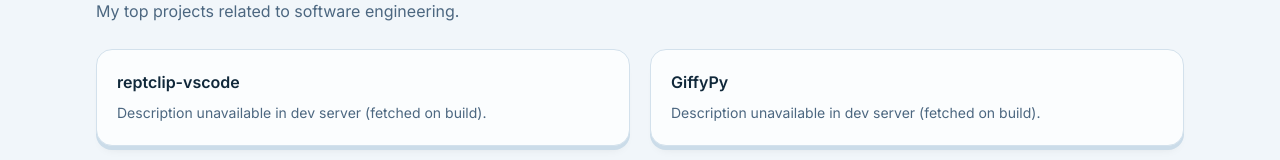
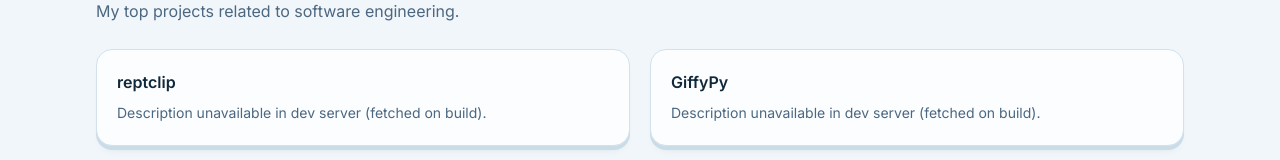
Before and after one commit to effessdev/effessdev.github.io, a Next.js app: page / in a window 1280 px wide. Shown: the part 722-882 px from the top of the page. Built offline with nearby package versions, Linux system fonts and the light colour scheme; a web font is replaced by a local one.

Commit message:
update reptclip repo name

```diff
--- a/src/app/page.tsx
+++ b/src/app/page.tsx
@@ -19,7 +19,7 @@ const categories = await loadHome([
   {
     name: "Software Engineering",
     description: "My top projects related to software engineering.",
-    repos: [{ name: "reptclip-vscode" }, { name: "GiffyPy" }],
+    repos: [{ name: "reptclip" }, { name: "GiffyPy" }],
   },
   {
     name: "Web & Game Development",
```
